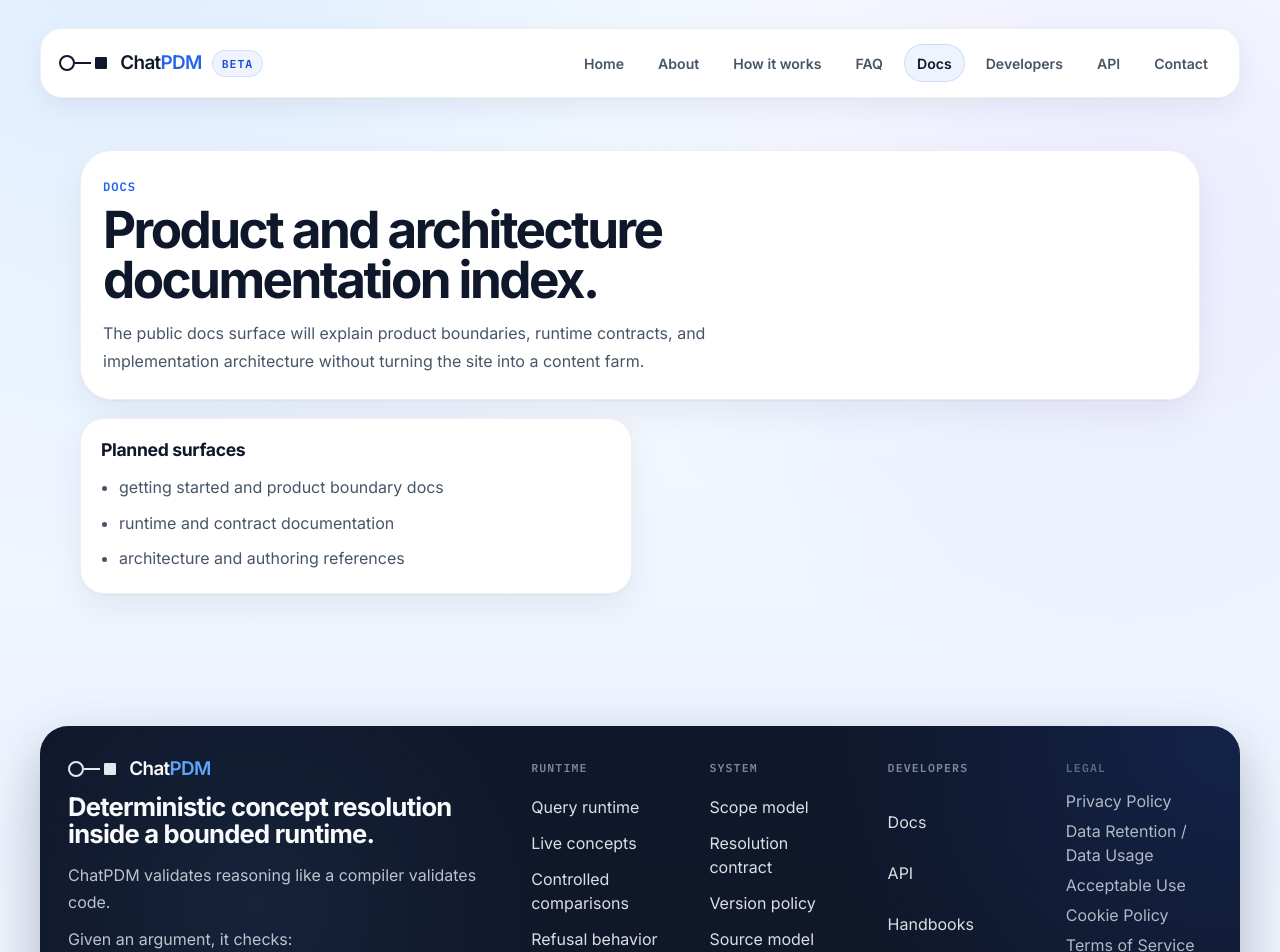
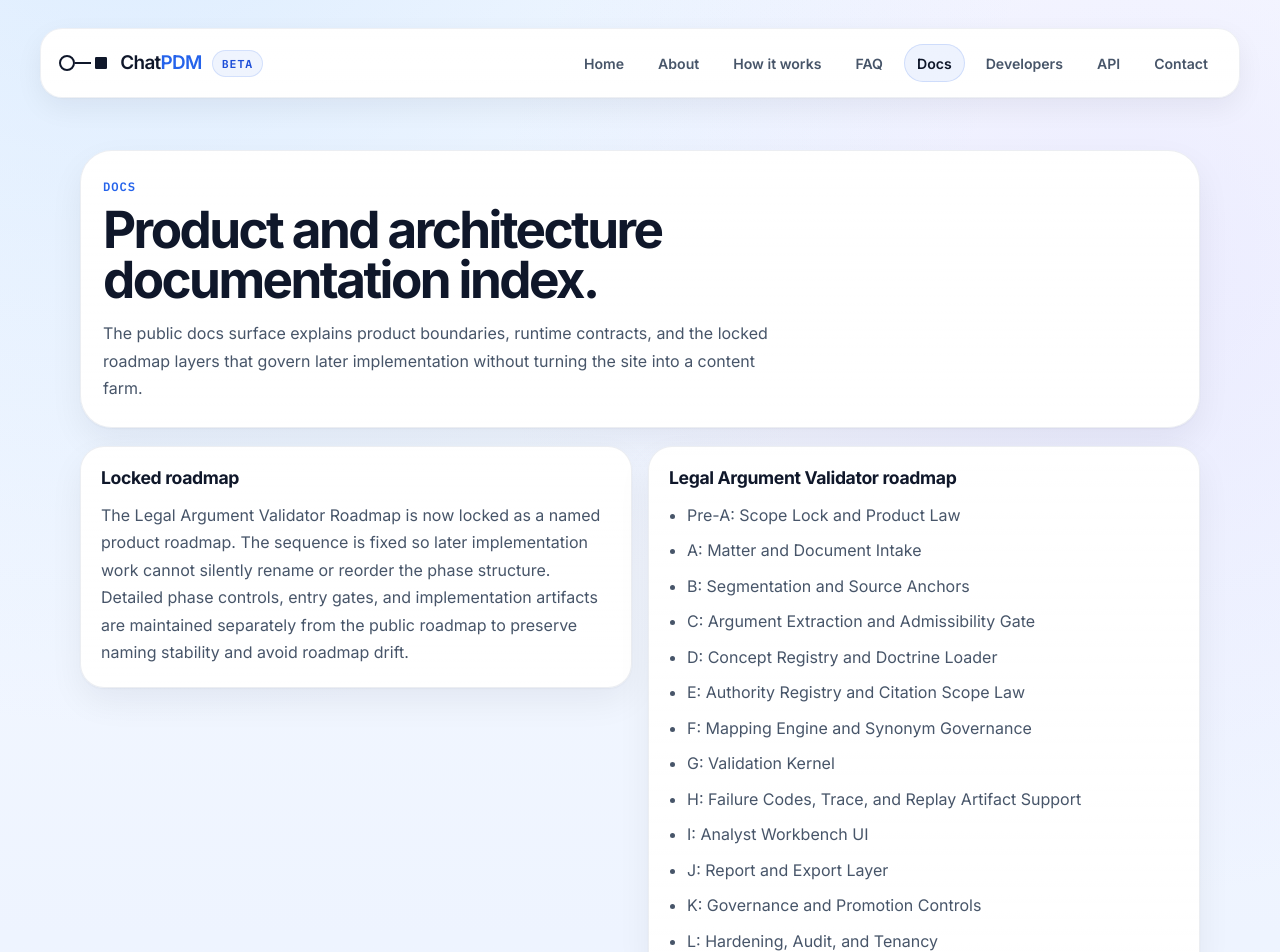
Before and after one commit to SerhatSoruklu/chatpdm, an Angular app in the folder frontend/: page /docs in a window 1280 px wide. Shown: the top 952 px of the page. Built offline with nearby package versions, Linux system fonts and the light colour scheme.

Commit message:
Lock legal argument validator roadmap controls

```diff
--- a/frontend/src/app/pages/public-page/public-page.content.ts
+++ b/frontend/src/app/pages/public-page/public-page.content.ts
@@ -176,8 +176,32 @@ const PUBLIC_PAGE_CONTENT: Record<PublicPageKey, PublicPageContent> = {
     eyebrow: 'Docs',
     title: 'Product and architecture documentation index.',
     intro:
-      'The public docs surface will explain product boundaries, runtime contracts, and implementation architecture without turning the site into a content farm.',
+      'The public docs surface explains product boundaries, runtime contracts, and the locked roadmap layers that govern later implementation without turning the site into a content farm.',
     sections: [
+      {
+        title: 'Locked roadmap',
+        paragraphs: [
+          'The Legal Argument Validator Roadmap is now locked as a named product roadmap. The sequence is fixed so later implementation work cannot silently rename or reorder the phase structure. Detailed phase controls, entry gates, and implementation artifacts are maintained separately from the public roadmap to preserve naming stability and avoid roadmap drift.',
+        ],
+      },
+      {
+        title: 'Legal Argument Validator roadmap',
+        bullets: [
+          'Pre-A: Scope Lock and Product Law',
+          'A: Matter and Document Intake',
+          'B: Segmentation and Source Anchors',
+          'C: Argument Extraction and Admissibility Gate',
+          'D: Concept Registry and Doctrine Loader',
+          'E: Authority Registry and Citation Scope Law',
+          'F: Mapping Engine and Synonym Governance',
+          'G: Validation Kernel',
+          'H: Failure Codes, Trace, and Replay Artifact Support',
+          'I: Analyst Workbench UI',
+          'J: Report and Export Layer',
+          'K: Governance and Promotion Controls',
+          'L: Hardening, Audit, and Tenancy',
+        ],
+      },
       {
         title: 'Planned surfaces',
         bullets: [
```
Also changed, not shown: 6 other files (tests, documents, lock files or other folders).
